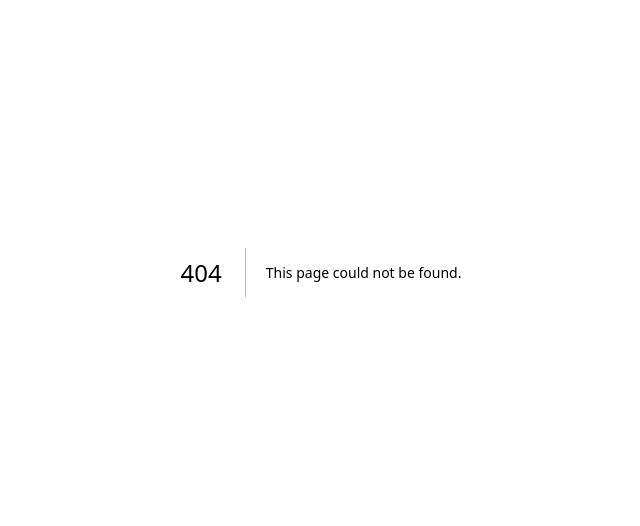
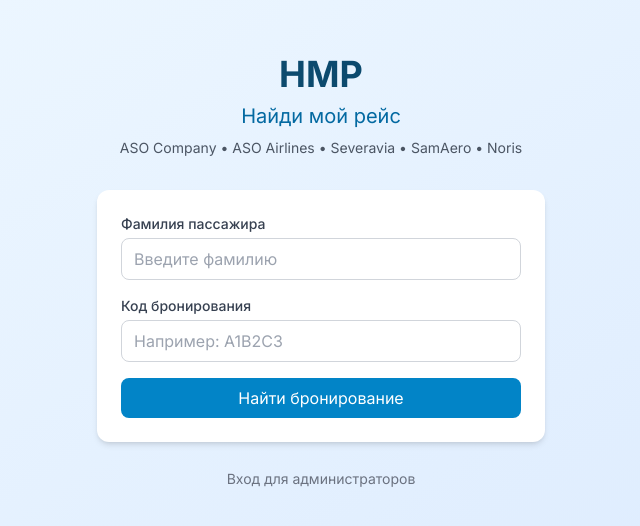
Before and after one commit to alexeysimashkin/nmr, a Next.js app: page /passenger in a window 1280 px wide. Before the commit this address had no page. Shown: the part 128-654 px from the top of the page, without its empty margins (319-959 px from the left). Built offline with nearby package versions, Linux system fonts and the light colour scheme.

Commit message:
Create page.tsx

```diff
--- /dev/null
+++ b/app/passenger/page.tsx
@@ -0,0 +1,115 @@
+'use client'
+
+import { useState } from 'react'
+import { useRouter } from 'next/navigation'
+import toast from 'react-hot-toast'
+
+export default function PassengerLookup() {
+  const [lastName, setLastName] = useState('')
+  const [bookingCode, setBookingCode] = useState('')
+  const [loading, setLoading] = useState(false)
+  const router = useRouter()
+
+  const handleSubmit = async (e: React.FormEvent) => {
+    e.preventDefault()
+
+    if (!lastName.trim() || !bookingCode.trim()) {
+      toast.error('Заполните все поля')
+      return
+    }
+
+    setLoading(true)
+
+    try {
+      const response = await fetch('/api/passenger/lookup', {
+        method: 'POST',
+        headers: { 'Content-Type': 'application/json' },
+        body: JSON.stringify({
+          lastName: lastName.trim(),
+          bookingCode: bookingCode.trim().toUpperCase()
+        })
+      })
+
+      const data = await response.json()
+
+      if (!response.ok) {
+        toast.error(data.error || 'Бронирование не найдено')
+        return
+      }
+
+      router.push(`/passenger/booking/${data.booking.bookingCode}?lastName=${encodeURIComponent(lastName)}`)
+    } catch (error) {
+      toast.error('Ошибка при поиске бронирования')
+    } finally {
+      setLoading(false)
+    }
+  }
+
+  return (
+    <div className="min-h-screen bg-gradient-to-br from-aviation-50 to-blue-100 flex items-center justify-center p-4">
+      <div className="max-w-md w-full">
+        <div className="text-center mb-8">
+          <h1 className="text-4xl font-bold text-aviation-900 mb-2">
+            НМР
+          </h1>
+          <p className="text-xl text-aviation-700">
+            Найди мой рейс
+          </p>
+          <p className="text-sm text-gray-600 mt-2">
+            ASO Company • ASO Airlines • Severavia • SamAero • Noris
+          </p>
+        </div>
+
+        <div className="card">
+          <form onSubmit={handleSubmit} className="space-y-4">
+            <div>
+              <label className="block text-sm font-medium text-gray-700 mb-1">
+                Фамилия пассажира
+              </label>
+              <input
+                type="text"
+                value={lastName}
+                onChange={(e) => setLastName(e.target.value)}
+                className="input-field"
+                placeholder="Введите фамилию"
+                required
+              />
+            </div>
+
+            <div>
+              <label className="block text-sm font-medium text-gray-700 mb-1">
+                Код бронирования
+              </label>
+              <input
+                type="text"
+                value={bookingCode}
+                onChange={(e) => setBookingCode(e.target.value.toUpperCase())}
+                className="input-field"
+                placeholder="Например: A1B2C3"
+                maxLength={6}
+                required
+              />
+            </div>
+
+            <button
+              type="submit"
+              disabled={loading}
+              className="btn-primary w-full disabled:opacity-50"
+            >
+              {loading ? 'Поиск...' : 'Найти бронирование'}
+            </button>
+          </form>
+        </div>
+
+        <div className="text-center mt-6">
+          <a
+            href="/admin/login"
+            className="text-sm text-gray-500 hover:text-gray-700"
+          >
+            Вход для администраторов
+          </a>
+        </div>
+      </div>
+    </div>
+  )
+}
```
